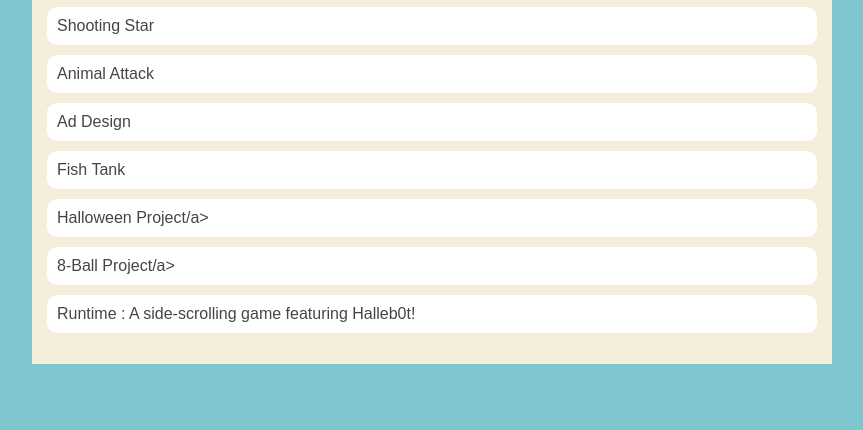
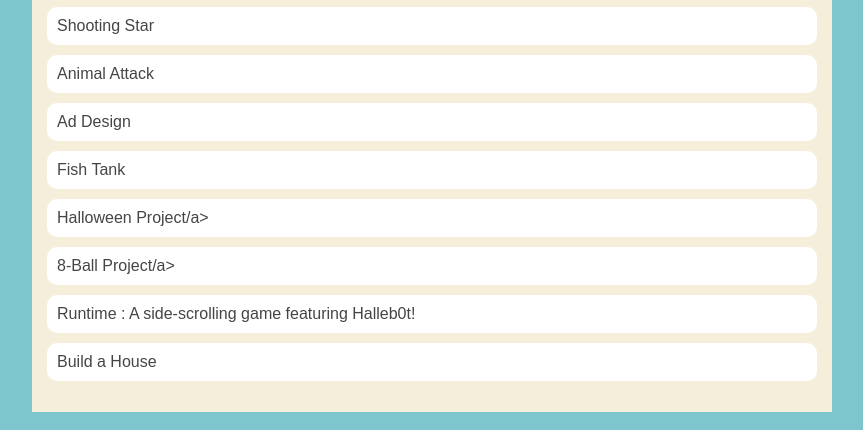
Before and after one commit to caseycarstens/caseycarstens.github.io, a plain HTML site: page portfolio.html in a window 1280 px wide. Shown: the part 400-830 px from the top of the page, without its empty margins (208-1071 px from the left). Before the commit the page ends 800 px from the top, so only its background shows below. Drawn offline with Linux system fonts and the light colour scheme.

Commit message:
adding build ahouse

```diff
--- a/portfolio.html
+++ b/portfolio.html
@@ -112,6 +112,7 @@
                         <li><a href="https://www.khanacademy.org/computer-programming/new-program/6494989548306432"> Halloween Project/a></li>
                         <li><a href="https://www.khanacademy.org/computer-programming/spin-off-of-project-magic-8-ball/6651980356829184"> 8-Ball Project/a></li>
                         <li><a href="projects/runtime">Runtime : A side-scrolling game featuring Halleb0t!</a></li>
+                        <li><a href="https://www.khanacademy.org/computer-programming/spin-off-of-project-build-a-house/5640897435058176">Build a House</a></li>
 
 
                     </ul>
```
